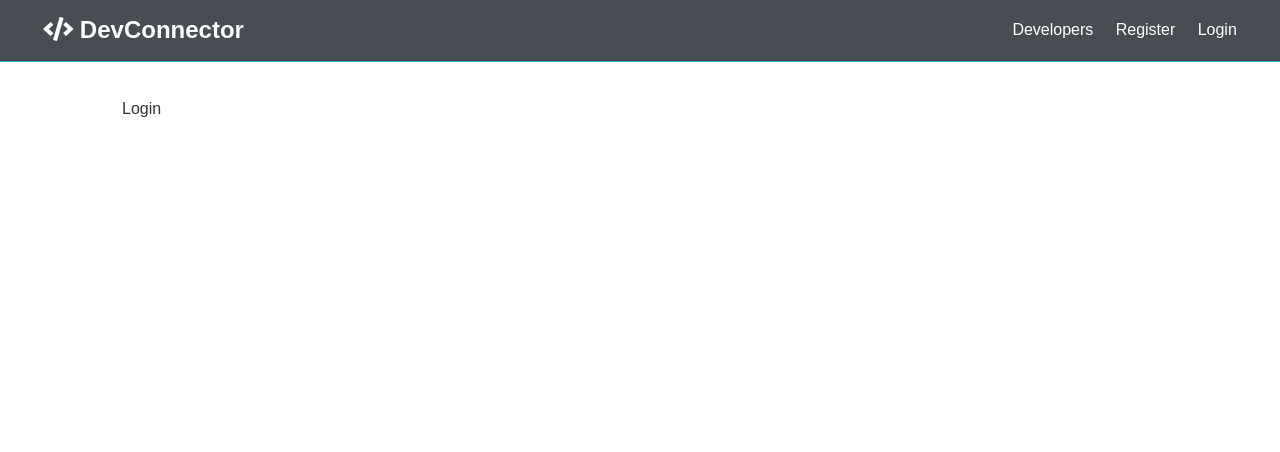
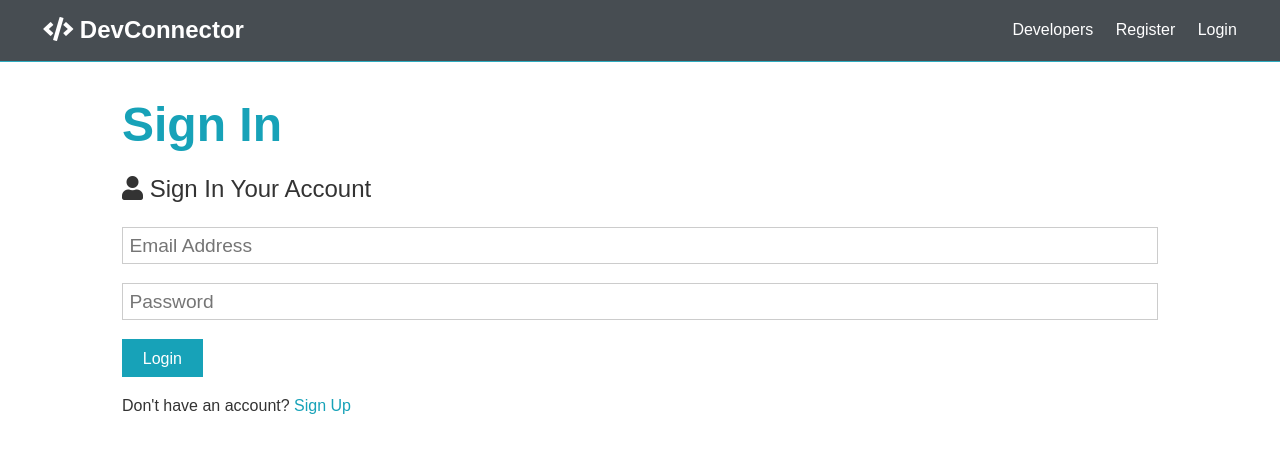
Before and after one commit to aofwittawat/MERN_project, a React (Create React App) app in the folder client/: page /login in a window 1280 px wide. Shown: the top 452 px of the page. Built offline with nearby package versions, Linux system fonts and the light colour scheme.

Commit message:
finish react before going to redux

```diff
--- a/client/package.json
+++ b/client/package.json
@@ -42,6 +42,7 @@
       "last 1 firefox version",
       "last 1 safari version"
     ]
-  }
+  },
+  "proxy": "http://localhost:5000"
 
 }
--- a/client/src/components/auth/Login.js
+++ b/client/src/components/auth/Login.js
@@ -1,10 +1,41 @@
-import React from 'react'
+import React, { useState } from 'react'
+import { Link } from 'react-router-dom'
+
 
 const Login = () => {
+    const [formData, setformData] = useState({
+        email: '',
+        password: '',
+    })
+    const { email, password } = formData
+    const onChange = e => setformData({ ...formData, [e.target.name]: e.target.value})
+    const onSubmit = async e => {
+        e.preventDefault()
+        console.log('Success');
+
+    }
     return (
-        <div>
-            Login
-        </div>
+        <>
+            <div>
+                <h1 className="large text-primary">Sign In</h1>
+                <p className="lead"><i className="fas fa-user" /> Sign In Your Account</p>
+                <form className="form" onSubmit = { e=> onSubmit(e)}>
+
+                    <div className="form-group">
+                        <input type="email" placeholder="Email Address" name="email" value={email} onChange ={e => onChange(e)} required />
+                    </div>
+                    <div className="form-group">
+                        <input type="password" placeholder="Password" name="password" minLength={6} value={password} onChange ={e => onChange(e)} required/>
+                    </div>
+
+                    <input type="submit" className="btn btn-primary" value="Login" />
+                </form>
+                <p className="my-1">
+                    Don't have an account? <Link to="/register">Sign Up</Link>
+                </p>
+            </div>
+
+        </>
     )
 }
 
--- a/client/src/components/auth/Register.js
+++ b/client/src/components/auth/Register.js
@@ -1,6 +1,6 @@
 import React, { useState } from 'react'
 import { Link } from 'react-router-dom'
-import axios from 'axios'
+
 
 const Register = () => {
     const [formData, setformData] = useState({
@@ -17,17 +17,7 @@ const Register = () => {
         if(password!== password2) {
             console.log('Password do not match');
         } else {
-           const newUser = { name, email, password }
-           try {
-                const config = {
-                    header: { 'Content-Type': 'application/json' }
-                }
-                const body = JSON.stringify(newUser)
-                const res = await axios.post('http://localhost:5000/api/users', body, config)
-                console.log(res.data)
-           } catch (err) {
-                console.error(err.response.data);
-           }
+          console.log('Success');
         }
     }
     return (
--- a/package.json
+++ b/package.json
@@ -6,7 +6,7 @@
   "scripts": {
     "start": "node server",
     "server": "nodemon server",
-    "client":"npm start --prefix client",
+    "client": "npm start --prefix client",
     "dev": "concurrently \"npm run server\" \"npm run client\" "
   },
   "author": "Wittawat Boonyanuwat",
@@ -14,6 +14,7 @@
   "dependencies": {
     "bcryptjs": "^2.4.3",
     "config": "^3.3.6",
+    "cors": "^2.8.5",
     "express": "^4.17.1",
     "express-validator": "^6.12.0",
     "gravatar": "^1.8.1",
```
Also changed, not shown: 2 other files (tests, documents, lock files or other folders).
